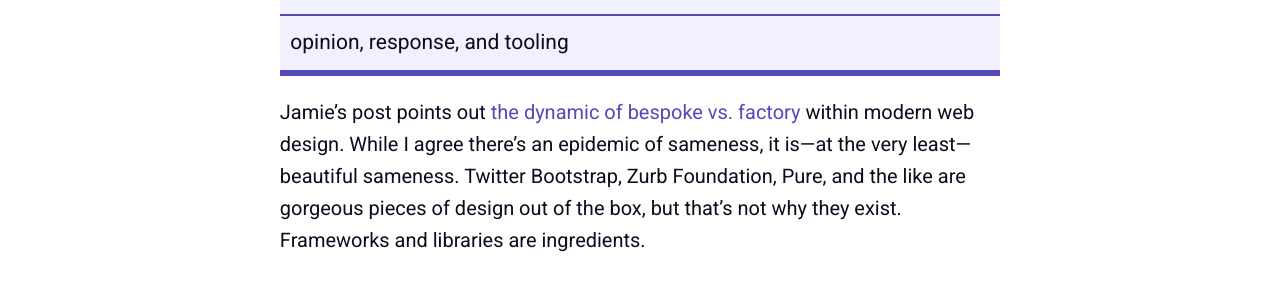
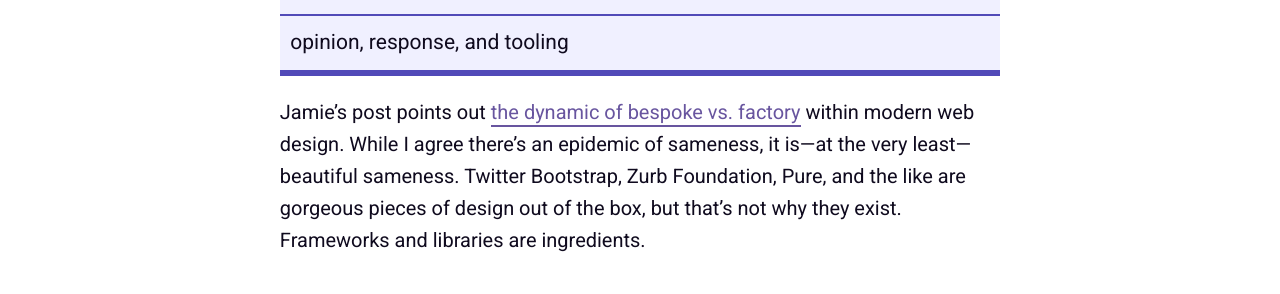
Before and after one commit to chatrjr/chatrjr.github.io, a Jekyll site: the page built from _posts/2014-04-13-special-ingredients.markdown, in a window 1280 px wide. Shown: the part 424-718 px from the top of the page. Built offline with Jekyll 4.4.1, drawn with Linux system fonts in a browser that asks for light colours; Markdown is read by kramdown in place of the engine named in the settings.

Commit message:
Update link styles to be more distinct.

```diff
--- a/css/scss/components/_post.scss
+++ b/css/scss/components/_post.scss
@@ -75,6 +75,10 @@
   h4,
   p {
     line-height: 1.6;
+  }
+
+  a {
+    border-bottom: $border-hairline $border-type;
   }
 
   img {
--- a/css/scss/materials/_links.scss
+++ b/css/scss/materials/_links.scss
@@ -3,12 +3,11 @@
 \*------------------*/
 
 a {
-  color: $color-base;
+  color: desaturate(lighten($color-text, 40), 20);
   padding: 0 0 0.05em 0;
   text-decoration: none;
   &:visited {
-    border-bottom: $border-hairline $border-type $color-base;
-    color: $color-text;
+    color: desaturate(lighten($color-text, 50), 40);
   }
   &:hover,
   &:focus {
```
Also changed, not shown: css/main.css.
